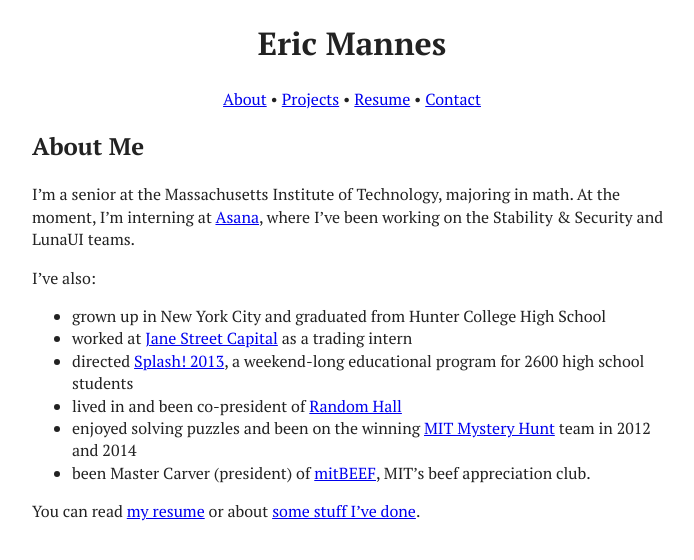
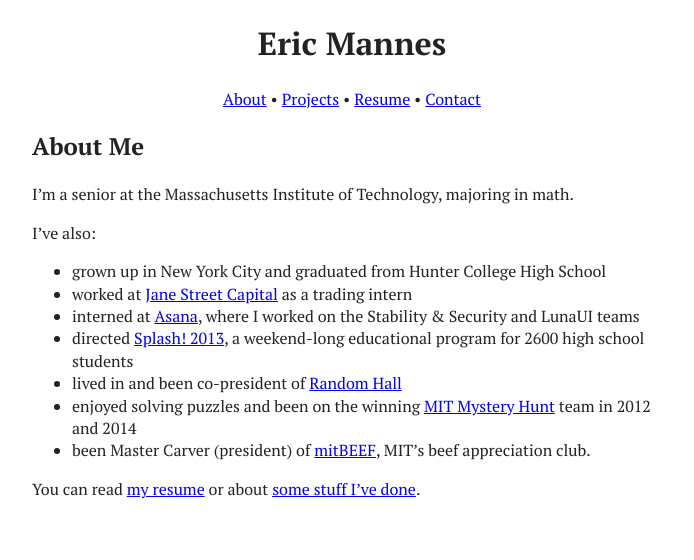
Before and after one commit to emannes/emannes.github.io, a Jekyll site: the page built from index.md, in a window 1280 px wide. Shown: the top 560 px of the page, without its empty margins (288-982 px from the left). Built offline with Jekyll 4.4.1, drawn with Linux system fonts in a browser that asks for light colours; nearby versions of some CDN libraries.

Commit message:
Updated after beginning of senior year

```diff
--- a/index.md
+++ b/index.md
@@ -7,12 +7,13 @@ permalink: /
 ## About Me ##
 
 
-I'm a senior at the Massachusetts Institute of Technology, majoring in math. At the moment, I'm interning at [Asana](https://www.asana.com), where I've been working on the Stability & Security and LunaUI teams.
+I'm a senior at the Massachusetts Institute of Technology, majoring in math.
 
 I've also:
 
 * grown up in New York City and graduated from Hunter College High School
 - worked at [Jane Street Capital](http://www.janestreet.com) as a trading intern
+- interned at [Asana](https://www.asana.com), where I worked on the Stability & Security and LunaUI teams
 - directed [Splash! 2013](http://esp.mit.edu/learn/Splash/2013/catalog), a weekend-long educational program for 2600 high school students
 - lived in and been co-president of [Random Hall](http://web.mit.edu/random-hall/www/)
 - enjoyed solving puzzles and been on the winning [MIT Mystery Hunt](http://web.mit.edu/puzzle/www/) team in 2012 and 2014
```
Also changed, not shown: 1 other file.
